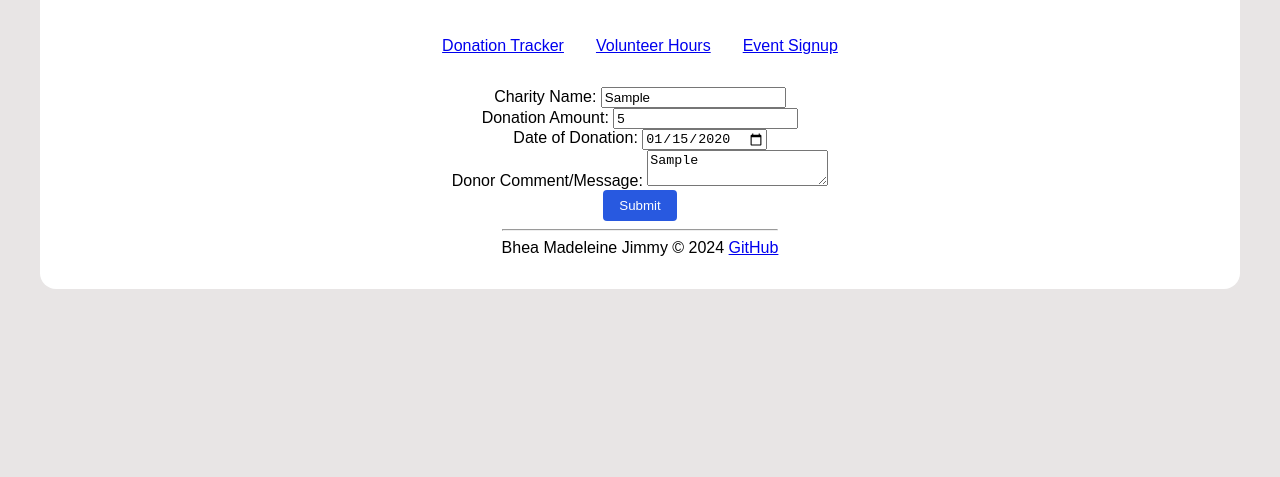
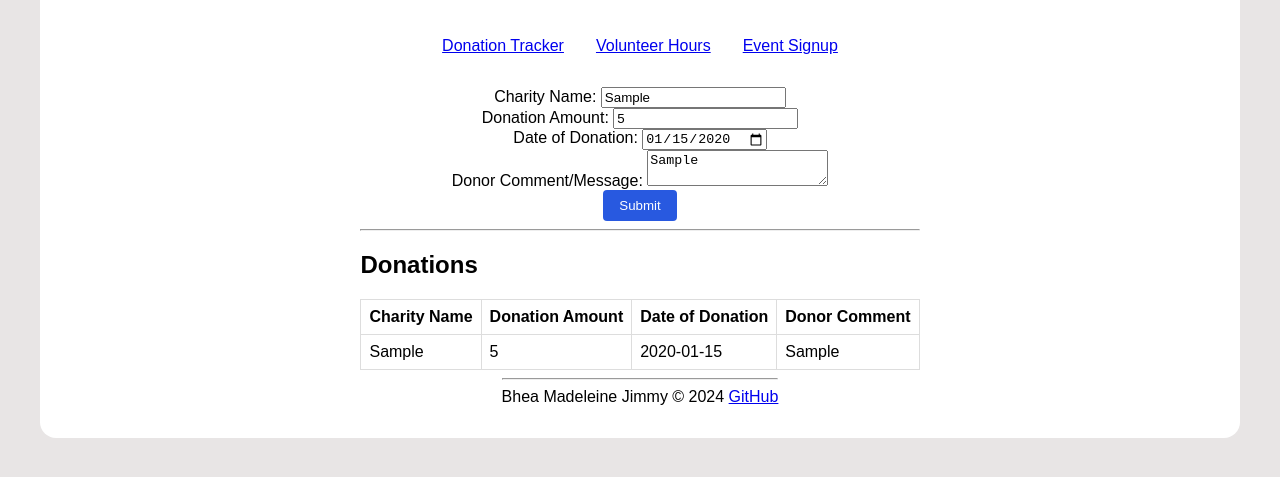
Before and after one commit to jimmytran2/COMP_2230_project, a website: page donation-tracker.html in a window 1280 px wide. Both pictures are taken after typing "Sample", "5", "2020-01-15", "Sample" into the empty fields and a click on the button "Submit". Shown: the part 197-674 px from the top of the page. Drawn offline with Linux system fonts and the light colour scheme.

Commit message:
Implemented localStorage and table

```diff
--- a/donation-tracker.html
+++ b/donation-tracker.html
@@ -51,6 +51,24 @@
                     <button type="submit" id="submit-button">Submit</button>
                 </div>
             </form>
+            <hr>
+            <section id="donations-table-section">
+                <h2>Donations</h2>
+                <table id="donations-table">
+                    <thead>
+                        <tr>
+                            <th>Charity Name</th>
+                            <th>Donation Amount</th>
+                            <th>Date of Donation</th>
+                            <th>Donor Comment</th>
+                        </tr>
+                    </thead>
+                    <tbody>
+                        <!-- rows injected by js -->
+                    </tbody>
+                </table>
+            </section>
+
         </main>
         <footer>
             <hr>
--- a/donation-tracker.js
+++ b/donation-tracker.js
@@ -17,6 +17,8 @@ if(typeof window === "undefined") {
 function init(){
     const formNode = document.querySelector("#donation-tracker");
     attachEventListener(formNode, validateFormSubmit);
+    // Load data
+    displayData();
 }
 
 /**
@@ -63,6 +65,8 @@ function validateFormSubmit(){
     // If all validations passed
     if(isValid){
         data = createDataObject(charityNameInput, donationAmountInput, donationDateInput, donorCommentInput);
+        saveData(data);
+        displayData();
     }
 
     return data;
@@ -85,7 +89,6 @@ function createDataObject(charityName, donationAmt, donationDate, donorComment){
         comment: donorComment
     }
 
-    console.log(data);
     return data;
 }
 
@@ -152,16 +155,6 @@ function validateDate(donationDate, node){
     }
 }
 
-// function validateComments(donorComment, node){
-
-//     if(donorComment.length <= 0){
-//         showError(node, "Please enter a comment.");
-//         return false;
-//     } else{
-//         return true;
-//     }
-// }
-
 /**
  * Creates an error message for inputElement and appends under the input
  * @param {HTMLElement} inputElement - Container error message will be appended to
@@ -205,3 +198,50 @@ function escapeHTML(input) {
         .replace(/"/g, "&quot;")
         .replace(/'/g, "&#039;");
 }
+
+function saveData(data){
+    // retrieve all donations from localStorage
+    let userDonations = JSON.parse(localStorage.getItem("allDonations"));
+    // if there are no "allDonations" initialize as empty array
+    if(!userDonations){
+        userDonations = [];
+    }
+
+    // append data to userDonations
+    userDonations.push(data);
+
+    // save to localStorage
+    localStorage.setItem("allDonations", JSON.stringify(userDonations));
+}
+
+function displayData(){
+    // Select table body
+    const donationsTable = document.querySelector("#donations-table").getElementsByTagName("tbody")[0];
+
+    // Clear table
+    donationsTable.textContent = "";
+
+    // Retrieve donations from localStorage as array
+    let retrievedDonations = JSON.parse(localStorage.getItem("allDonations"));
+
+    // If there are any donations, loop through retrieved donations and add to table
+    if (retrievedDonations){
+        for (let i = 0; i < retrievedDonations.length; i++){
+            // Create empty row at the end of the table
+            const tableRow  = donationsTable.insertRow(-1);
+
+            // Create cells
+            const nameCell = tableRow.insertCell(0);
+            const donationCell = tableRow.insertCell(1);
+            const dateCell = tableRow.insertCell(2);
+            const commentCell = tableRow.insertCell(3);
+
+            // Add data to cells
+            nameCell.textContent = retrievedDonations[i].name;
+            donationCell.textContent = retrievedDonations[i].donation;
+            dateCell.textContent = retrievedDonations[i].date;
+            commentCell.textContent = retrievedDonations[i].comment;
+
+        }
+    }
+}
```
